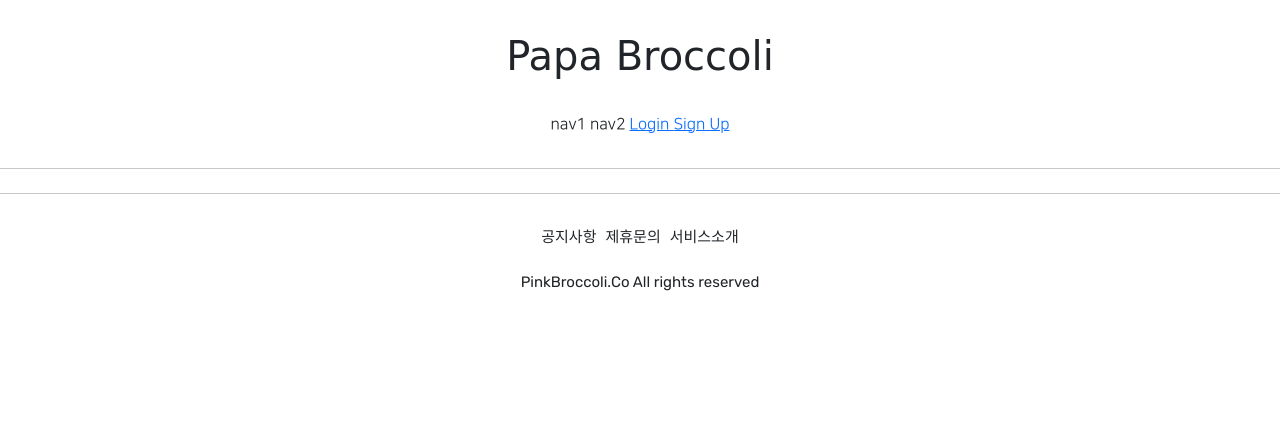
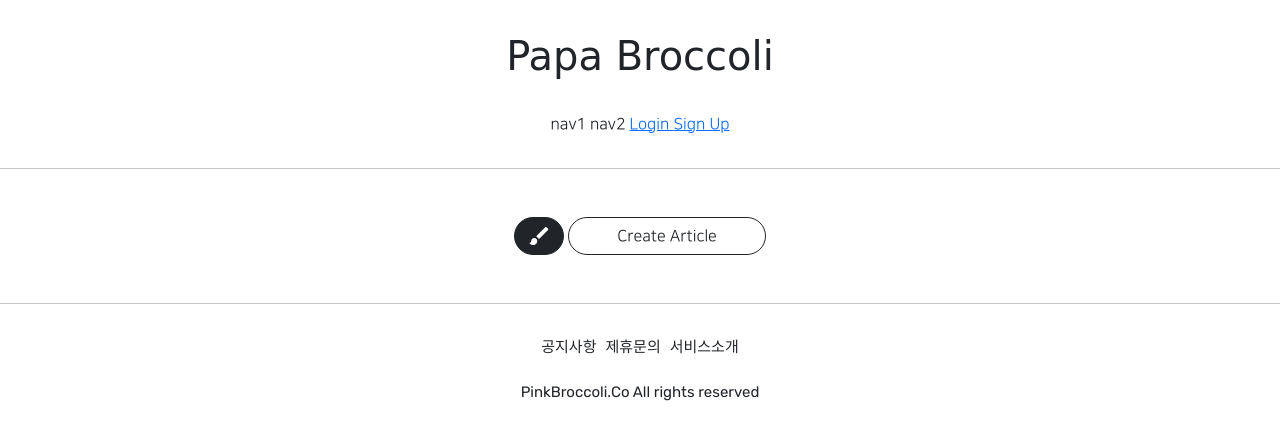
Before and after one commit to Minseong-COLI/practice, a Django app: page /articles/list/ in a window 1280 px wide. Shown: the top 440 px of the page. Run offline with Django 3.2, Linux system fonts and the light colour scheme; data that the repository does not hold is empty; parts of the project's set-up code (start-up, migrations or seed data) failed here and were passed over; some web fonts are replaced.

Commit message:
2021.08.05 commit_4

```diff
--- a/articleapp/templates/articleapp/list.html
+++ b/articleapp/templates/articleapp/list.html
@@ -36,4 +36,16 @@
     </div>
 
     <script src="{% static 'js/magicgrid.js' %}"></script>
+
+    <div class="text-center my-5">
+        <a href="{%  url 'articleapp:create' %}"
+            class="btn btn-dark rounded-pill material-icons">
+            brush
+        </a>
+        <a href="{%  url 'articleapp:create' %}"
+            class="btn btn-outline-dark rounded-pill px-5">
+            Create Article
+        </a>
+    </div>
+
 {% endblock %}
```
